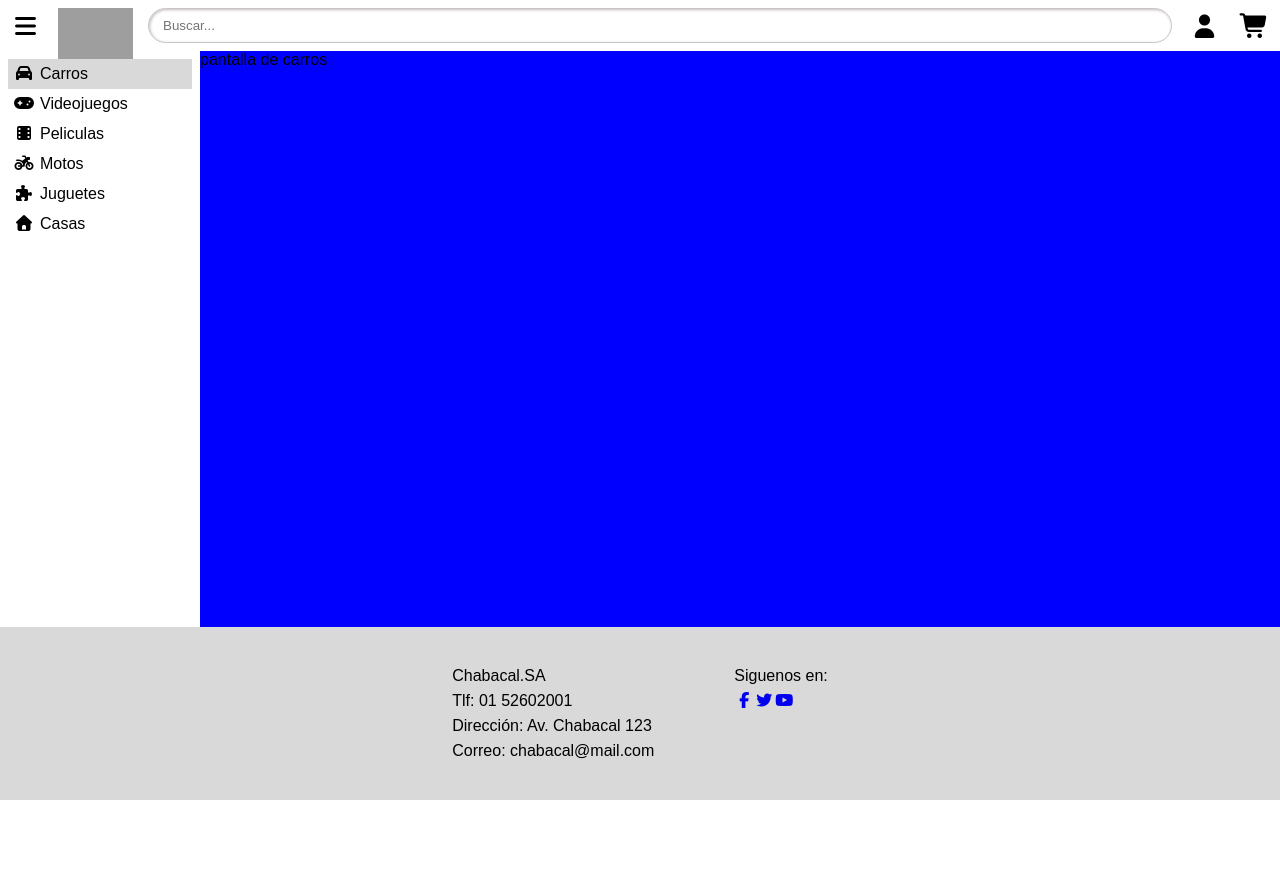
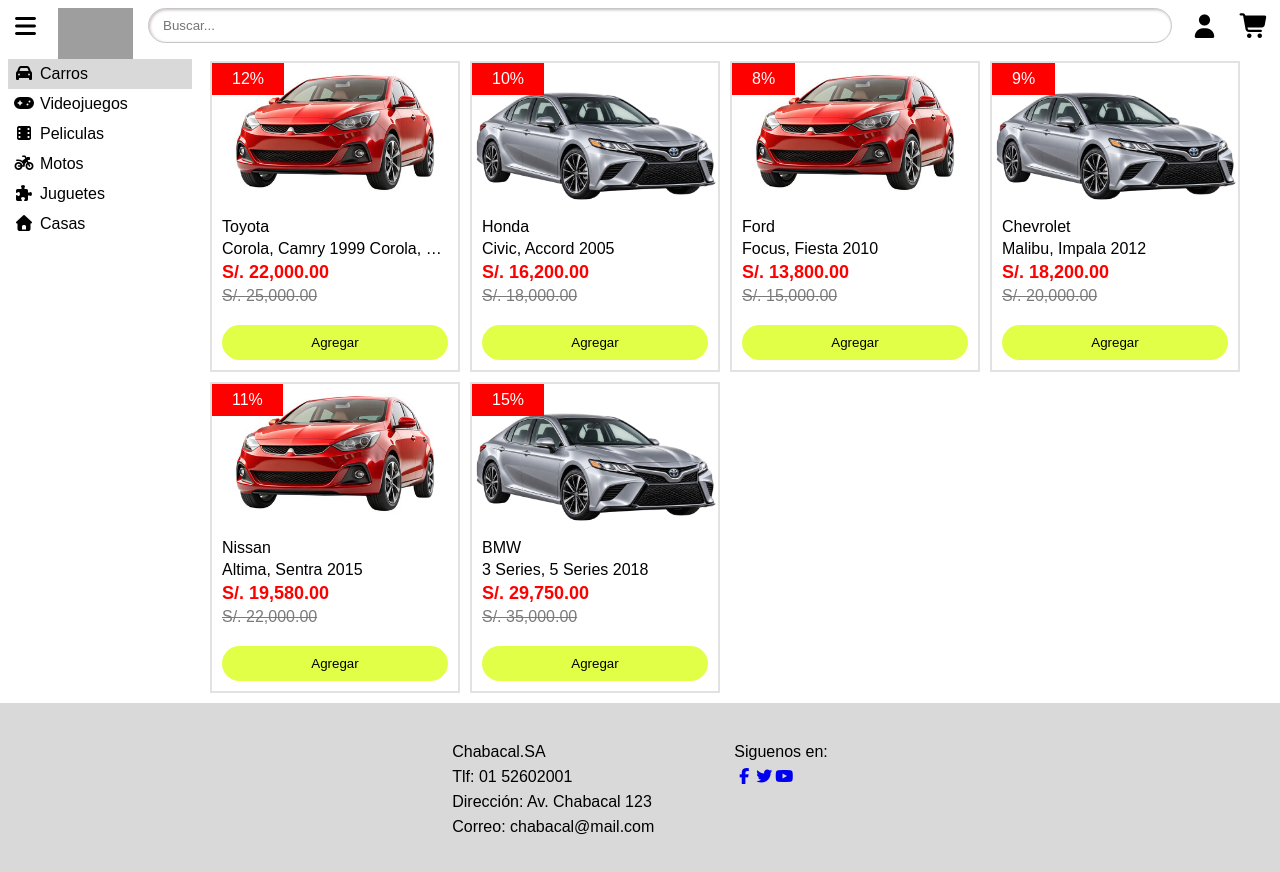
Before and after one commit to richirm/angular-bodoquin, an Angular app: page /carros in a window 1280 px wide. Shown: the top 872 px of the page. Before the commit the page ends 800 px from the top, so only its background shows below. Built offline with nearby package versions, Linux system fonts and the light colour scheme; grey boxes are pictures that could not be loaded.

Commit message:
feat: [49] Implementa el componente card e integra en la pantalla carros

```diff
--- a/src/app/pages/carros/carros.component.html
+++ b/src/app/pages/carros/carros.component.html
@@ -1 +1,10 @@
-pantalla de carros
+<div class="cards-container">
+    <app-card
+        *ngFor="let product of carros"
+        [title]="product.title"
+        [subtitle]="product.subtitle"
+        [price]="product.price"
+        [percentage]="product.percentage"
+        [imageUrl]="product.imageUrl"
+    ></app-card>
+</div>
--- a/src/app/pages/carros/carros.component.ts
+++ b/src/app/pages/carros/carros.component.ts
@@ -1,8 +1,62 @@
 import { Component } from '@angular/core';
+import { Product } from 'src/app/shared/interfaces/product.interface';
 
 @Component({
     selector: 'app-carros',
     templateUrl: './carros.component.html',
     styleUrls: ['./carros.component.scss']
 })
-export class CarrosComponent {}
+export class CarrosComponent {
+
+    carros: Product[] = [
+        {
+            id: 1,
+            title: 'Toyota',
+            subtitle: 'Corola, Camry 1999 Corola, Camry 1999 Corola, Camry 1999',
+            price: 25000,
+            percentage: 0.12,
+            imageUrl: 'carro_rojo1.jpg'
+        },
+        {
+            id: 2,
+            title: 'Honda',
+            subtitle: 'Civic, Accord 2005',
+            price: 18000,
+            percentage: 0.1,
+            imageUrl: 'carro_gris2.png'
+        },
+        {
+            id: 3,
+            title: 'Ford',
+            subtitle: 'Focus, Fiesta 2010',
+            price: 15000,
+            percentage: 0.08,
+            imageUrl: 'carro_rojo1.jpg'
+        },
+        {
+            id: 4,
+            title: 'Chevrolet',
+            subtitle: 'Malibu, Impala 2012',
+            price: 20000,
+            percentage: 0.09,
+            imageUrl: 'carro_gris2.png'
+        },
+        {
+            id: 5,
+            title: 'Nissan',
+            subtitle: 'Altima, Sentra 2015',
+            price: 22000,
+            percentage: 0.11,
+            imageUrl: 'carro_rojo1.jpg'
+        },
+        {
+            id: 6,
+            title: 'BMW',
+            subtitle: '3 Series, 5 Series 2018',
+            price: 35000,
+            percentage: 0.15,
+            imageUrl: 'carro_gris2.png'
+        }
+    ];
+
+}
--- /dev/null
+++ b/src/app/shared/components/card/card.component.html
@@ -0,0 +1,22 @@
+<div class="card">
+    <div class="card-header">
+        <div class="card-header-percentage">{{ percentage * 100 }}%</div>
+
+        <div class="card-header-image">
+            <img src="assets/img/{{ imageUrl }}" />
+        </div>
+    </div>
+
+    <div class="card-body">
+        <div class="card-body-title">{{ title }}</div>
+        <div class="card-body-subtitle" title="{{ subtitle }}">
+            {{ subtitle }}
+        </div>
+        <div class="card-body-offer">S/. {{ (1 - percentage)*price | number:'1.2-2' }}</div>
+        <div class="card-body-price">S/. {{ price | number:'1.2-2' }}</div>
+    </div>
+
+    <div class="card-footer">
+        <button type="button">Agregar</button>
+    </div>
+</div>
--- /dev/null
+++ b/src/app/shared/components/card/card.component.scss
@@ -0,0 +1,70 @@
+.card {
+    width: 250px;
+    border: 2px solid #e2e2e2;
+
+    &:hover {
+        box-shadow: 1px 1px 4px 0px #CCCCCC;
+    }
+
+    &-header {
+        &-percentage {
+            background-color: #FF0000;
+            width: fit-content;
+            padding: 7px 20px;
+            position: absolute;
+            color: #FFFFFF;
+        }
+
+        &-image {
+            height: 145px;
+
+            img {
+                width: 100%;
+            }
+        }
+
+    }
+
+    &-body {
+        padding: 10px;
+        display: flex;
+        flex-direction: column;
+        gap: 4px;
+
+        &-subtitle {
+            text-overflow: ellipsis;
+            overflow: hidden;
+            white-space: nowrap;
+        }
+
+        &-offer {
+            color: #FF0000;
+            font-weight: bold;
+            font-size: 18px;
+        }
+
+        &-price {
+            color: #7b7b7b;
+            text-decoration: line-through;
+        }
+    }
+
+    &-footer {
+        padding: 10px;
+        display: flex;
+        justify-content: center;
+
+        button {
+            flex-grow: 1;
+            background-color: #E2FF47;
+            padding: 10px 20px;
+            border-radius: 20px;
+            border: none;
+            cursor: pointer;
+
+            &:hover {
+                background-color: #cce82f;
+            }
+        }
+    }
+}
--- /dev/null
+++ b/src/assets/css/cards.scss
@@ -0,0 +1,6 @@
+.cards-container {
+    display: flex;
+    gap: 10px;
+    padding: 10px;
+    flex-wrap: wrap;
+}
--- a/src/assets/css/layout.scss
+++ b/src/assets/css/layout.scss
@@ -17,7 +17,6 @@
 
         .content {
             flex-grow: 1;
-            background-color: blue;
         }
     }
 }
--- a/src/styles.scss
+++ b/src/styles.scss
@@ -3,3 +3,4 @@
 @use "assets/css/ejemplo";
 @use "assets/css/base";
 @use "assets/css/layout";
+@use "assets/css/cards";
```
Also changed, not shown: src/app/pages/carros/carros.module.ts (+8 -1 lines), src/app/shared/components/card/card.component.ts (added, +16 -0 lines), src/app/shared/components/card/card.module.ts (added, +11 -0 lines), src/app/shared/interfaces/product.interface.ts (added, +8 -0 lines).
